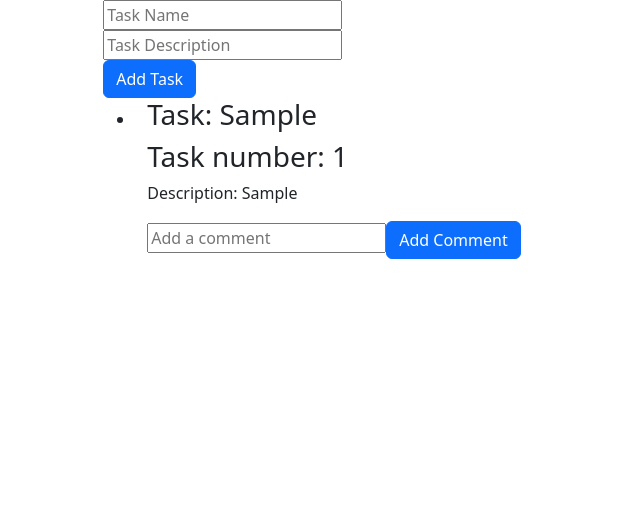
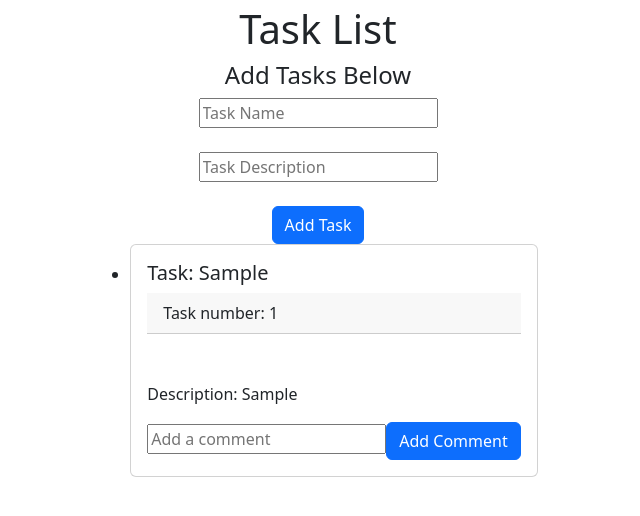
Before and after one commit to elorback/draganddrop, a React (Create React App) app in the folder frontend/: page / in a window 1280 px wide. Both pictures are taken after typing "Sample", "Sample" into the empty fields and a click on the button "Add Task". Shown: the top 516 px of the page, without its empty margins (322-962 px from the left). Built offline with nearby package versions, Linux system fonts and the light colour scheme.

Commit message:
added cards to the ui and a container for the tasks

```diff
--- a/frontend/src/components/Task.js
+++ b/frontend/src/components/Task.js
@@ -1,7 +1,8 @@
 // Task.js
 import React, { useState } from 'react';
 import 'bootstrap/dist/css/bootstrap.min.css';
-import { Button, Container} from 'react-bootstrap';
+import Button from 'react-bootstrap/Button';
+import Card from 'react-bootstrap/Card';
 const Task = ({ name, description,order, comments }) => {
   const [commentText, setCommentText] = useState('');
 
@@ -15,12 +16,14 @@ const Task = ({ name, description,order, comments }) => {
 
 
   return (
-    <Container>
+    <Card>
+    <Card.Body>
       <div>
-      <h3>{"Task: " + name }</h3>
-      <h3>{"Task number: " + order }</h3>
-
-      <p>{"Description: " +description}</p>
+      <Card.Title>{"Task: " + name}</Card.Title>
+      <Card.Header>{"Task number: " + order }</Card.Header>
+      <br/>
+      <br/>
+      <Card.Text>{"Description: " +description}</Card.Text>
 
         <input
           type="text"
@@ -31,11 +34,14 @@ const Task = ({ name, description,order, comments }) => {
         <Button onClick={handleAddComment}>Add Comment</Button>
       </div>
       <ul>
+        <Card.Text>
         {comments.map((comment, index) => (
           <li key={index}>{comment}</li>
         ))}
+        </Card.Text>
       </ul>
-    </Container>
+    </Card.Body>
+    </Card>
   );
 };
 
--- a/frontend/src/components/TaskContainer.js
+++ b/frontend/src/components/TaskContainer.js
@@ -1,6 +1,6 @@
 import React, { useState } from 'react';
 import 'bootstrap/dist/css/bootstrap.min.css';
-import { Button } from 'react-bootstrap';
+import { Button, Container } from 'react-bootstrap';
 import { DragDropContext, Droppable, Draggable } from 'react-beautiful-dnd';
 import Task from './Task'
 
@@ -10,7 +10,6 @@ const TaskContainer = () => {
   const [taskName, setTaskName] = useState('');
   const [taskDescription, setTaskDescription] = useState('');
   const [commentText, setCommentText] = useState('');
-
 
   const addTask = () => {
     if (taskName.trim() !== '') {
@@ -44,8 +43,10 @@ const TaskContainer = () => {
     setTasks(reorderedTasks);
   };
   return (
-    <div>
-      <div>
+    <Container className="d-flex flex-column align-items-center justify-content-center" style={{padding:"5px"}}>
+
+             <h1>Task List</h1>
+      <h4>Add Tasks Below</h4>
         <input
           type="text"
           placeholder="Task Name"
@@ -61,7 +62,7 @@ const TaskContainer = () => {
         />
         <br />
         <Button onClick={addTask}>Add Task</Button>
-      </div>
+
 
       <DragDropContext onDragEnd={onDragEnd}>
         <Droppable droppableId="task-list">
@@ -96,7 +97,7 @@ const TaskContainer = () => {
           )}
         </Droppable>
       </DragDropContext>
-    </div>
+    </Container>
   );
 };
 
```
